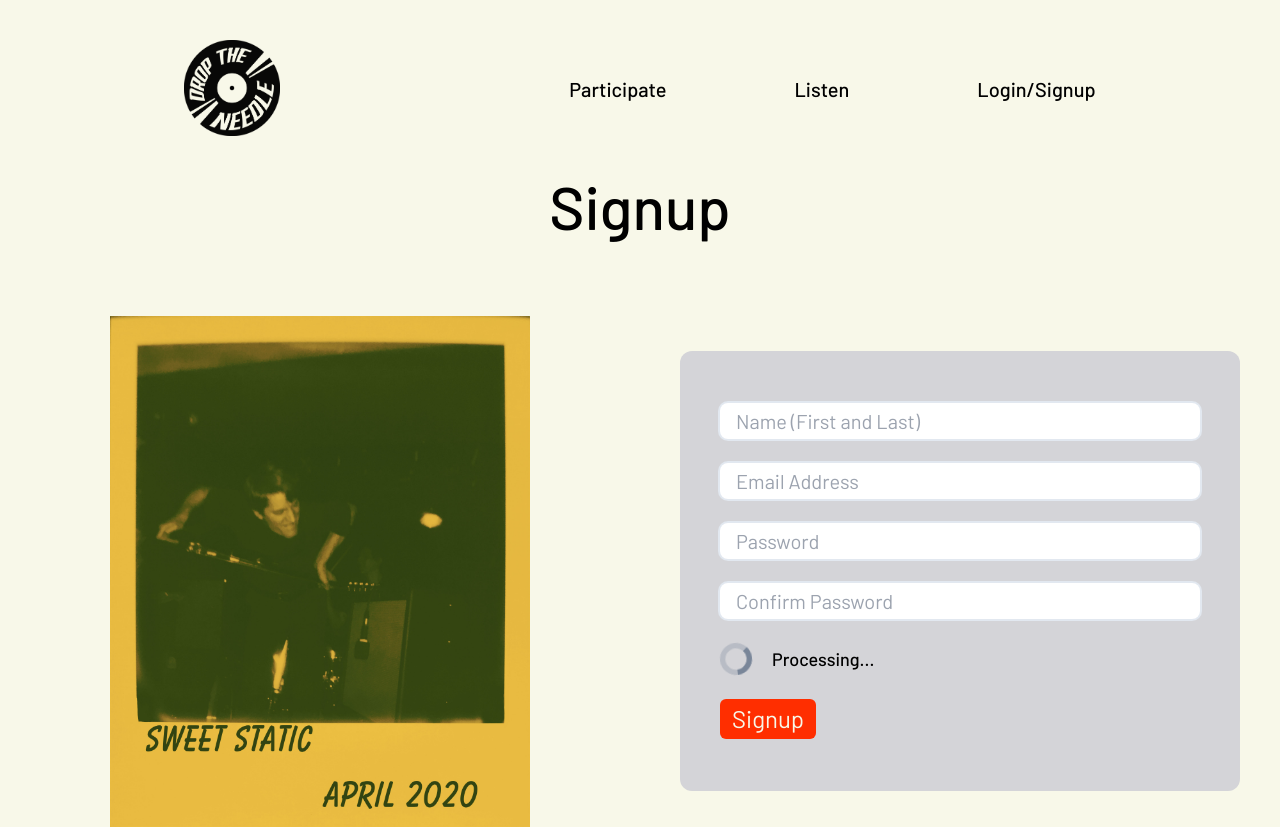
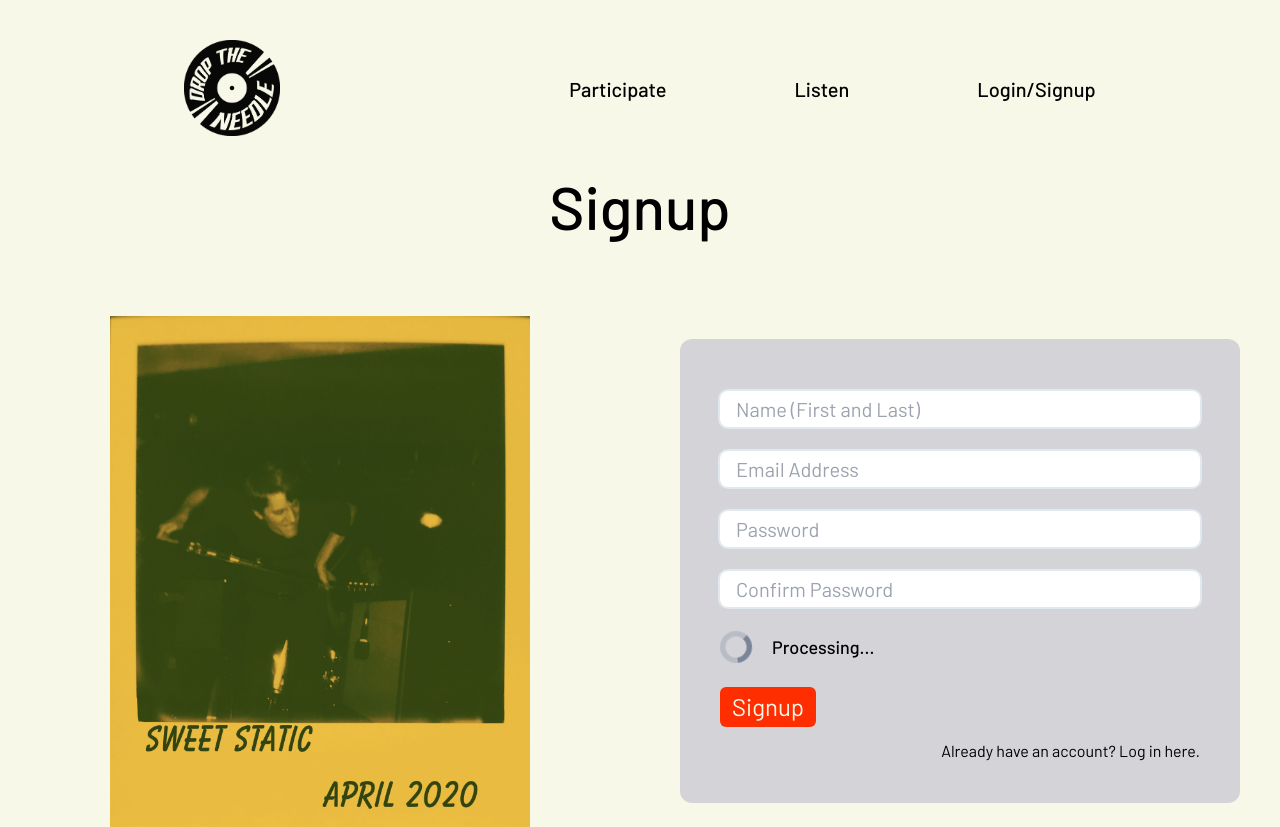
Before and after one commit to abeciana1/drop-the-needle-frontend, a Next.js app: page /signup in a window 1280 px wide. Built offline with nearby package versions, Linux system fonts and the light colour scheme.

Commit message:
Added link to login page on signup page form

```diff
--- a/pages/signup.tsx
+++ b/pages/signup.tsx
@@ -7,6 +7,7 @@ import { TextInput } from '../components/_forms/inputs'
 import Spinner from '../components/core/Spinner'
 import { LockClosedIcon } from '@heroicons/react/outline'
 import { SolidClickButton } from '../components/core/_buttons/index'
+import Link from 'next/link'
 
 const Signup = () => {
 
@@ -125,6 +126,11 @@ const Signup = () => {
                                 color="scarlet"
                             />
                         </div>
+                        <div className="text-right">
+                            <Link href="/login">
+                                Already have an account? Log in here.
+                            </Link>
+                        </div>
                 </Form>
             </TwoColumnGrid>
         </>
```
